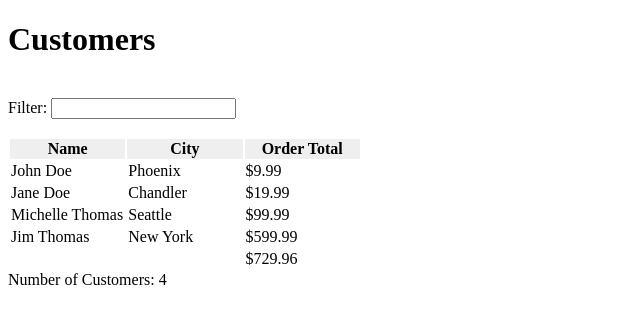
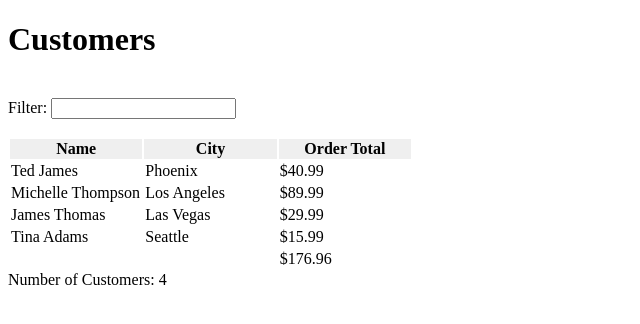
Before and after one commit to Clinton-dev/customers-app, an Angular app: page / in a window 1280 px wide. Shown: the top 324 px of the page, without its empty margins (0-640 px from the left). Built offline with nearby package versions, Linux system fonts and the light colour scheme.

Commit message:
Add sorting functionality

```diff
--- a/src/app/app.module.ts
+++ b/src/app/app.module.ts
@@ -4,6 +4,7 @@ import { BrowserModule } from '@angular/platform-browser';
 import { CustomersModule } from './customers/customers.module';
 import { SharedModule } from './shared/shared.module';
 import { AppComponent } from './app.component';
+import { CoreModule } from './core/core.module';
 
 @NgModule({
   declarations: [
@@ -11,6 +12,7 @@ import { AppComponent } from './app.component';
   ],
   imports: [
     BrowserModule,
+    CoreModule,
     CustomersModule,
     SharedModule,
   ],
--- a/src/app/core/core.module.ts
+++ b/src/app/core/core.module.ts
@@ -8,7 +8,7 @@ import { SorterService } from './sorter.service';
 @NgModule({
   declarations: [],
   imports: [
-    CommonModule
+    HttpClientModule
   ],
   providers: [ DataService, SorterService]
 })
--- a/src/app/core/data.service.ts
+++ b/src/app/core/data.service.ts
@@ -1,7 +1,7 @@
 import { Injectable } from '@angular/core';
 import { HttpClient } from '@angular/common/http';
 
-import { Observable,throwError } from 'rxjs';
+import { Observable } from 'rxjs';
 import { map, catchError } from 'rxjs/operators';
 
 import { ICustomer, IOrder } from '../shared/interfaces';
@@ -11,7 +11,34 @@ export class DataService {
 
   baseUrl: string = 'assets/';
 
-  constructor() { }
+  constructor(private http: HttpClient) { }
+
+  getCustomers() : Observable<ICustomer[]> {
+    return this.http.get<ICustomer[]>(this.baseUrl + 'customers.json')
+  }
+
+  // getCustomer(id: number) : Observable<ICustomer> {
+  //   return this.http.get<ICustomer[]>(this.baseUrl + 'customers.json')
+  //     .pipe(
+  //       map(customers => {
+  //         let customer = customers.filter((cust: ICustomer) => cust.id === id);
+  //         return (customer && customer.length) ? customer[0] : null;
+  //       }),
+  //       // catchError(this.handleError)
+  //     )
+  // }
+
+  getOrders(id: number) : Observable<IOrder[]> {
+    return this.http.get<IOrder[]>(this.baseUrl + 'orders.json')
+      .pipe(
+        map(orders => {
+          let custOrders = orders.filter((order: IOrder) => order.customerId === id);
+          return custOrders;
+        }),
+        // catchError(this.handleError)
+      );
+  }
+
 
   private handleError(error: any) {
     console.error('server error:', error);
--- a/src/app/customers/customers-list/customers-list.component.ts
+++ b/src/app/customers/customers-list/customers-list.component.ts
@@ -1,4 +1,5 @@
 import { Component, OnInit, Input } from '@angular/core';
+import { SorterService } from 'src/app/core/sorter.service';
 
 import { ICustomer } from 'src/app/shared/interfaces';
 
@@ -24,7 +25,7 @@ export class CustomersListComponent implements OnInit {
   customersOrderTotal: number = 0;
   currencyCode: string = 'USD'
 
-  constructor() { }
+  constructor( private sorterService: SorterService) { }
 
   ngOnInit(): void {
 
@@ -50,8 +51,7 @@ export class CustomersListComponent implements OnInit {
   }
 
   sort(prop: string) {
-    // service api will sort the customers
-    console.log(prop,' was clicked')
+    this.sorterService.sort(this.filteredCustomers, prop)
   }
 
 }
--- a/src/app/customers/customers.component.ts
+++ b/src/app/customers/customers.component.ts
@@ -1,4 +1,5 @@
 import { Component, OnInit } from '@angular/core';
+import { DataService } from '../core/data.service';
 
 import { ICustomer } from '../shared/interfaces';
 
@@ -13,16 +14,18 @@ export class CustomersComponent implements OnInit {
     people: ICustomer[] = [];
 
 
-    constructor() {}
+    constructor( private dataService: DataService) {}
 
     ngOnInit() {
         this.title = 'Customers';
-        this.people = [
-            { id: 1, name: 'john Doe', city: 'Phoenix', orderTotal: 9.99, customerSince: new Date(2014, 7, 10) },
-            { id: 2, name: 'Jane Doe', city: 'Chandler', orderTotal: 19.99, customerSince: new Date(2017, 2, 22)},
-            { id: 3, name: 'Michelle Thomas', city: 'Seattle', orderTotal: 99.99, customerSince: new Date(2002, 10, 31)},
-            { id: 4, name: 'Jim Thomas', city: 'New York', orderTotal: 599.99, customerSince: new Date(2002, 10, 31)},
-        ];
+        this.dataService.getCustomers()
+            .subscribe((customers: ICustomer[]) => this.people = customers)
+        // this.people = [
+        //     { id: 1, name: 'john Doe', city: 'Phoenix', orderTotal: 9.99, customerSince: new Date(2014, 7, 10) },
+        //     { id: 2, name: 'Jane Doe', city: 'Chandler', orderTotal: 19.99, customerSince: new Date(2017, 2, 22)},
+        //     { id: 3, name: 'Michelle Thomas', city: 'Seattle', orderTotal: 99.99, customerSince: new Date(2002, 10, 31)},
+        //     { id: 4, name: 'Jim Thomas', city: 'New York', orderTotal: 599.99, customerSince: new Date(2002, 10, 31)},
+        // ];
     }
 
 }
```
